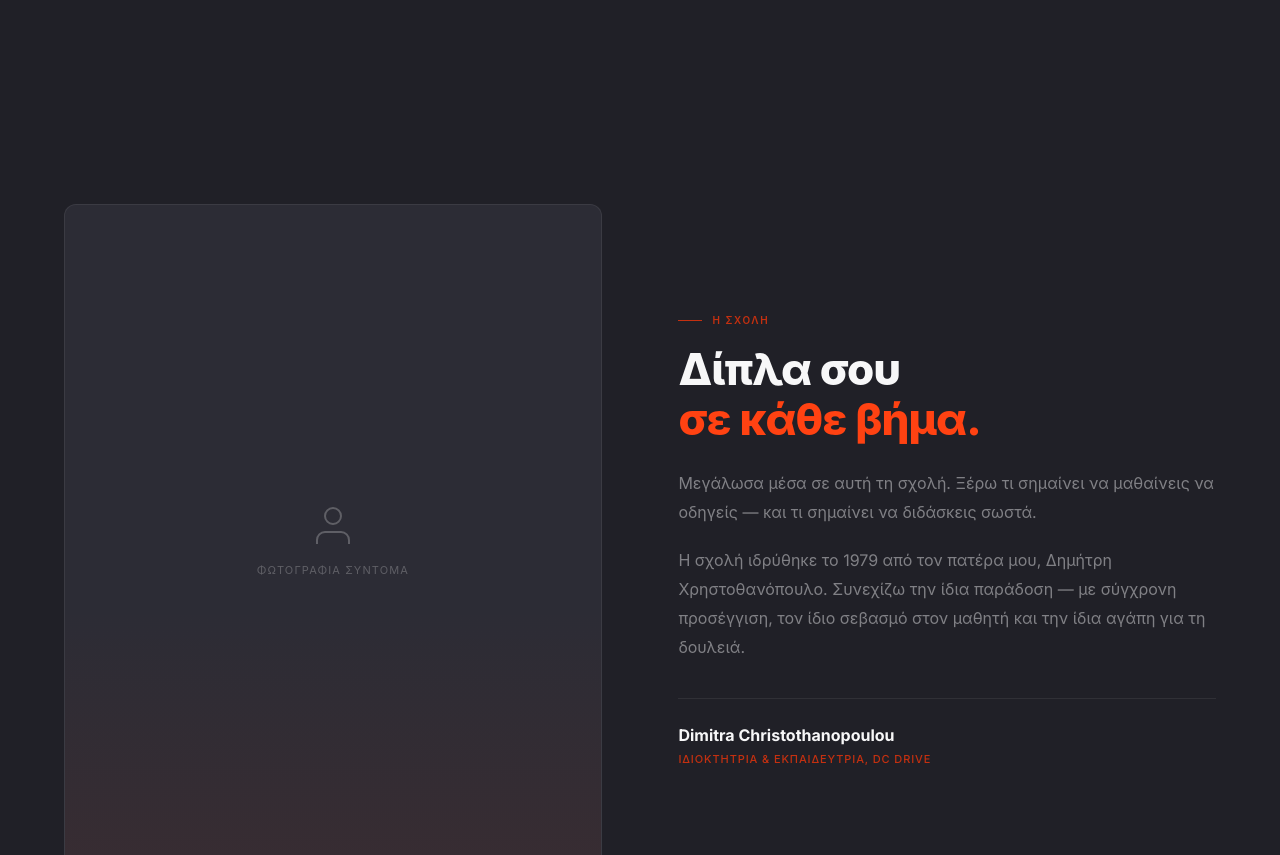
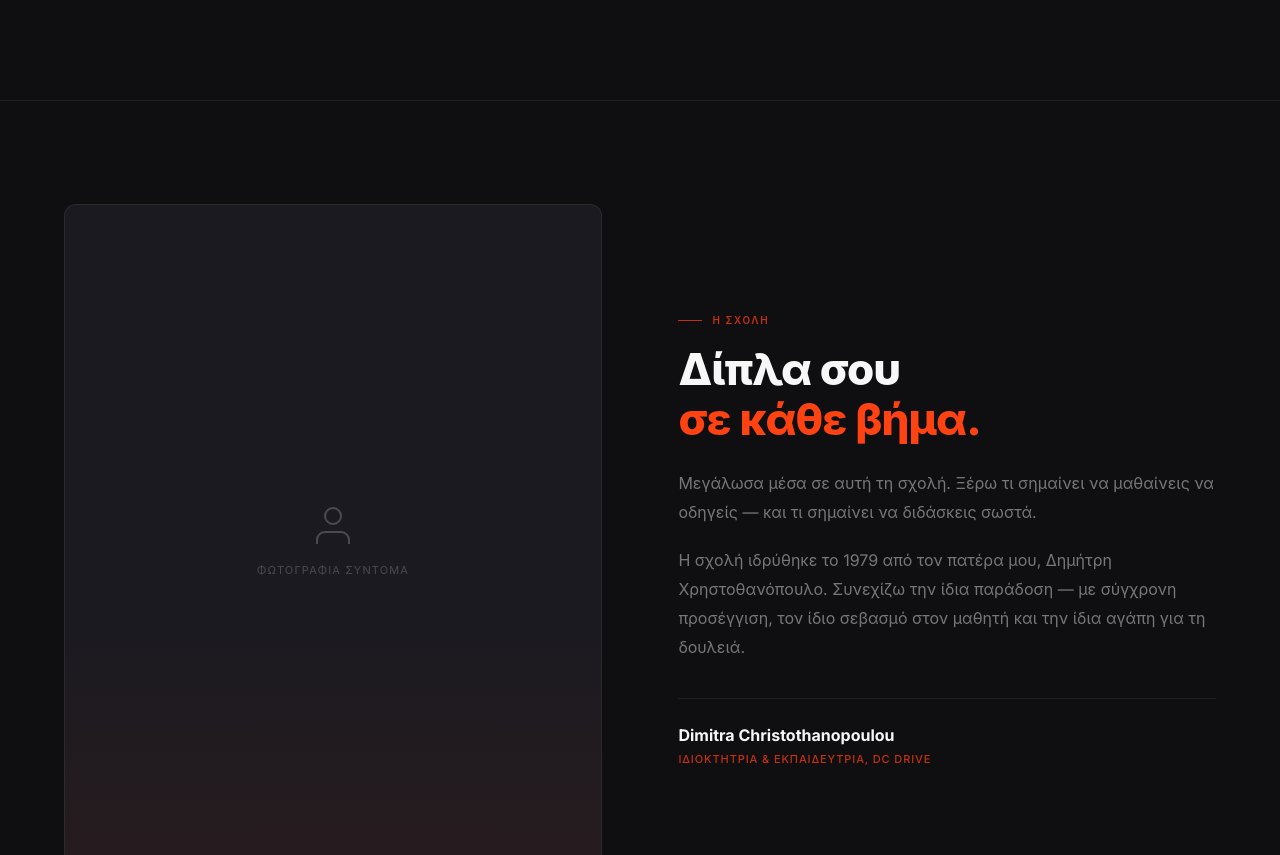
Before and after one commit to bmanologlou/dc26-next, a Next.js app: page / in a window 1280 px wide. Shown: the part 1945-2800 px from the top of the page. Built offline with nearby package versions, Linux system fonts and the light colour scheme.

Commit message:
Full dark — #0f0f12 base, subtle dividers only, no section backgrounds

```diff
--- a/app/components/Dimitra.tsx
+++ b/app/components/Dimitra.tsx
@@ -9,7 +9,7 @@ export default function Dimitra() {
   return (
     <section id="dimitra" ref={ref} style={{
       padding: 'clamp(64px, 8vw, 120px) clamp(24px, 5vw, 80px)',
-      borderBottom: '1px solid var(--color-border)',
+      borderTop: '1px solid var(--color-border)',
     }}>
       <div style={{
         maxWidth: '1440px', margin: '0 auto',
--- a/app/components/GradientBg.tsx
+++ b/app/components/GradientBg.tsx
@@ -11,7 +11,7 @@ export default function GradientBg() {
       >
         <ShaderGradient
           control="query"
-          urlString="https://www.shadergradient.co/customize?animate=on&axesHelper=off&bgColor1=%23000000&bgColor2=%23000000&brightness=1.1&cAzimuthAngle=180&cDistance=3.5&cPolarAngle=90&cameraZoom=1&color1=%23202027&color2=%23c43010&color3=%23ff4212&destination=onCanvas&embedMode=off&envPreset=city&format=gif&fov=45&frameRate=10&grain=off&lightType=3d&pixelDensity=1&positionX=0&positionY=0&positionZ=0&range=enabled&rangeEnd=40&rangeStart=0&reflection=0.15&rotationX=0&rotationY=0&rotationZ=235&shader=defaults&type=waterPlane&uDensity=1.2&uFrequency=5&uSpeed=0.15&uStrength=2.5&uTime=0&wireframe=false"
+          urlString="https://www.shadergradient.co/customize?animate=on&axesHelper=off&bgColor1=%23000000&bgColor2=%23000000&brightness=1.1&cAzimuthAngle=180&cDistance=3.5&cPolarAngle=90&cameraZoom=1&color1=%230f0f12&color2=%23c43010&color3=%23ff4212&destination=onCanvas&embedMode=off&envPreset=city&format=gif&fov=45&frameRate=10&grain=off&lightType=3d&pixelDensity=1&positionX=0&positionY=0&positionZ=0&range=enabled&rangeEnd=40&rangeStart=0&reflection=0.15&rotationX=0&rotationY=0&rotationZ=235&shader=defaults&type=waterPlane&uDensity=1.2&uFrequency=5&uSpeed=0.15&uStrength=2.5&uTime=0&wireframe=false"
         />
       </ShaderGradientCanvas>
       {/* Dark overlay for text readability */}
--- a/app/components/Nav.tsx
+++ b/app/components/Nav.tsx
@@ -34,7 +34,7 @@ export default function Nav() {
         height: '88px',
         padding: '0 clamp(24px, 5vw, 80px)',
         display: 'flex', alignItems: 'center', justifyContent: 'space-between',
-        background: 'linear-gradient(to bottom, rgba(32,32,39,0.96) 0%, rgba(32,32,39,0.55) 70%, transparent 100%)',
+        background: 'linear-gradient(to bottom, rgba(15,15,18,0.97) 0%, rgba(15,15,18,0.4) 70%, transparent 100%)',
       }}>
 
         <NavLogo />
@@ -118,7 +118,7 @@ export default function Nav() {
             transition={{ duration: 0.2, ease: 'easeOut' }}
             style={{
               position: 'fixed', inset: 0, zIndex: 190,
-              background: '#202027',
+              background: '#0f0f12',
               display: 'flex', flexDirection: 'column',
               padding: '100px clamp(24px, 6vw, 48px) 60px',
               overflowY: 'auto',
@@ -175,7 +175,7 @@ export default function Nav() {
             {/* Bottom fade */}
             <div style={{
               position: 'absolute', bottom: 0, left: 0, right: 0, height: '80px',
-              background: 'linear-gradient(to top, #202027, transparent)',
+              background: 'linear-gradient(to top, #0f0f12, transparent)',
               pointerEvents: 'none',
             }} />
           </motion.div>
--- a/app/components/Steps.tsx
+++ b/app/components/Steps.tsx
@@ -16,9 +16,7 @@ export default function Steps() {
   return (
     <section id="steps" ref={ref} style={{
       padding: 'clamp(64px, 8vw, 120px) clamp(24px, 5vw, 80px)',
-      background: 'var(--color-dark-elevated)',
       borderTop: '1px solid var(--color-border)',
-      borderBottom: '1px solid var(--color-border)',
     }}>
       <div style={{ maxWidth: '1440px', margin: '0 auto' }}>
 
--- a/app/globals.css
+++ b/app/globals.css
@@ -1,47 +1,27 @@
 @import "tailwindcss";
-
 @import url('https://fonts.googleapis.com/css2?family=Inter:wght@100..900&display=swap');
 
 :root {
-  --color-dark:          #202027;
-  --color-dark-elevated: #2c2c35;
-  --color-dark-2:        #363642;
+  --color-dark:          #0f0f12;
+  --color-dark-elevated: #1a1a20;
   --color-red:           #ff4212;
   --color-red-dark:      #c43010;
   --color-red-light:     #fff0eb;
   --color-light:         #f7f7f8;
-  --color-mid:           #e4e4e8;
   --color-muted:         rgba(247,247,248,0.45);
-  --color-subtle:        rgba(247,247,248,0.25);
+  --color-subtle:        rgba(247,247,248,0.22);
   --color-border:        rgba(255,255,255,0.07);
   --color-border-mid:    rgba(255,255,255,0.12);
-
   --font-base: 'Inter', -apple-system, sans-serif;
-
-  --ease-out:    cubic-bezier(0, 0, 0.2, 1);
-  --ease-spring: cubic-bezier(0.34, 1.56, 0.64, 1);
 }
 
-* {
-  box-sizing: border-box;
-  margin: 0;
-  padding: 0;
-}
-
-html {
-  scroll-behavior: smooth;
-}
-
+*, *::before, *::after { box-sizing: border-box; margin: 0; padding: 0; }
+html { scroll-behavior: smooth; }
 body {
   font-family: var(--font-base);
-  background-color: var(--color-dark);
+  background-color: #0f0f12;
   color: var(--color-light);
   -webkit-font-smoothing: antialiased;
-  -moz-osx-font-smoothing: grayscale;
   overflow-x: hidden;
 }
-
-::selection {
-  background: var(--color-red);
-  color: var(--color-light);
-}
+::selection { background: var(--color-red); color: var(--color-light); }
```
